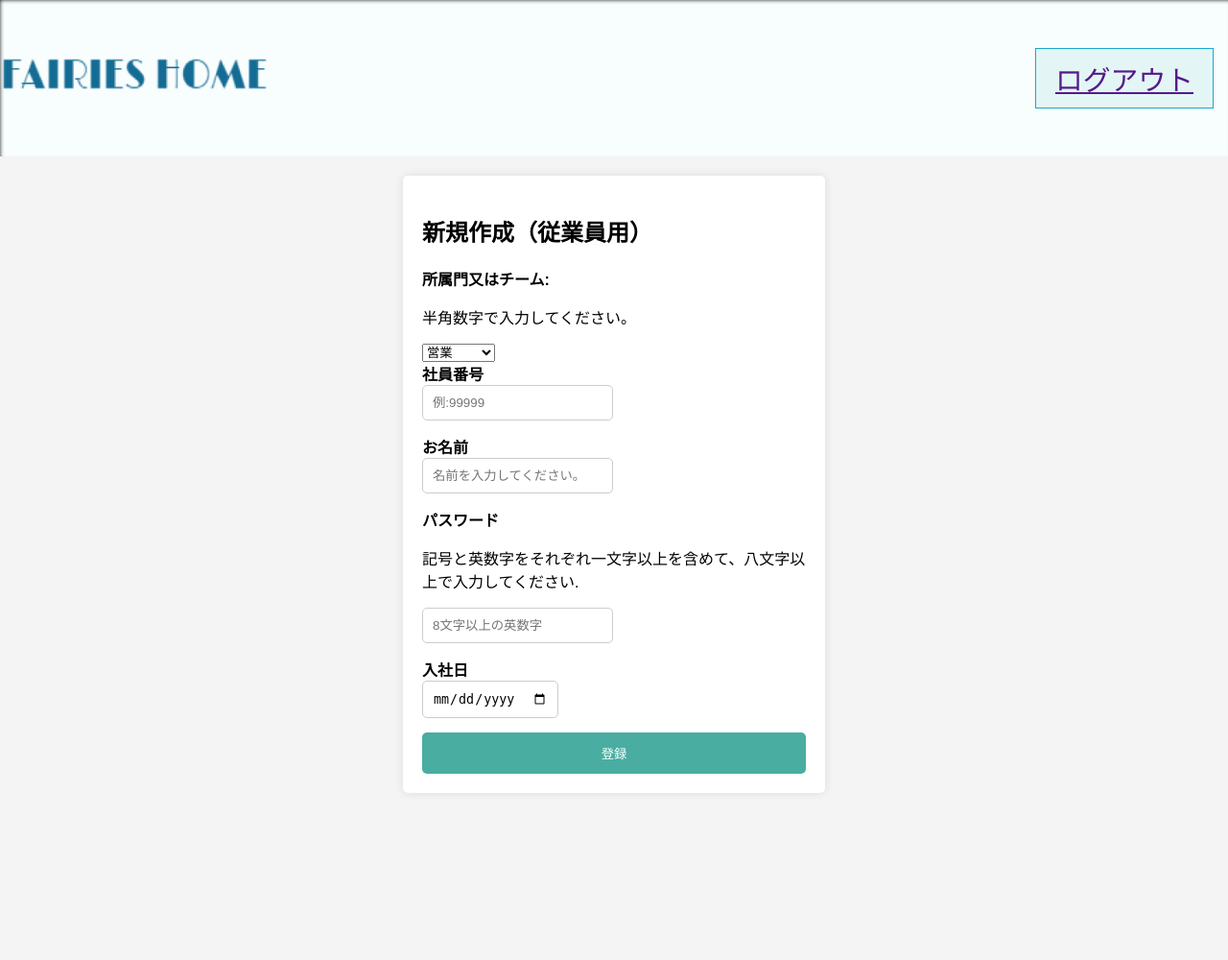
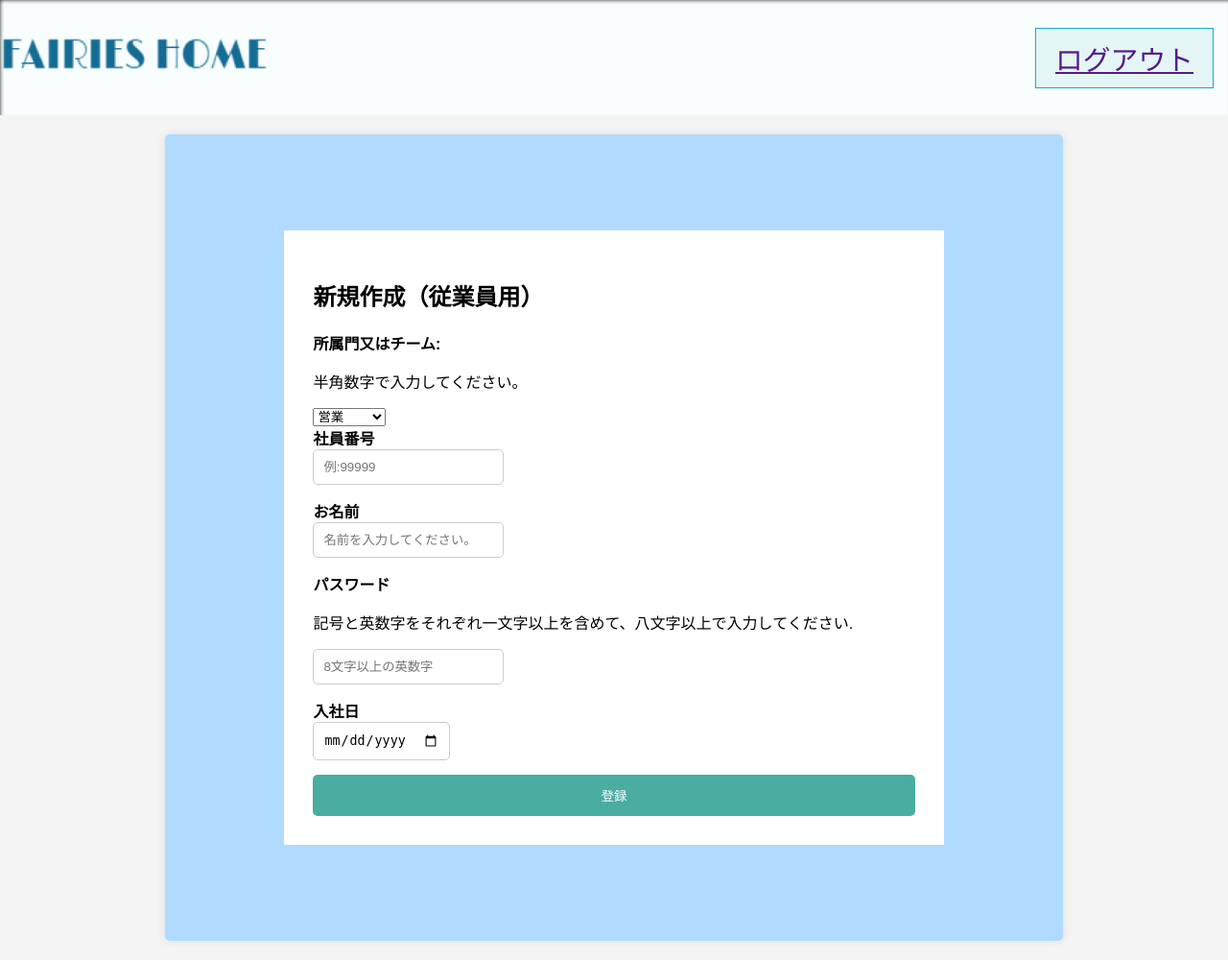
Before and after one commit to toma1128/Fairies, a PHP site: page /user_register.php in a window 1280 px wide. Shown: the whole page at 96% size. Before the commit the page ends 806 px from the top, so only its background shows below. Run offline with PHP 8.4, Linux system fonts and the light colour scheme; data that the repository does not hold is empty.

Commit message:
cssの枠組み作成

```diff
--- a/Fairies/php/user_register.css
+++ b/Fairies/php/user_register.css
@@ -6,7 +6,7 @@ body {
 }
 
 header {
-    height: 10%;
+    height: 10vh;
     text-align: center;
     background-color: #F8FEFE;
     padding: 20px 0;
@@ -68,12 +68,26 @@ header ul li {
 }
 
 main {
-    max-width: 400px;
+    max-width: 70%;
     margin: 20px auto;
     padding: 20px;
-    background-color: #fff;
+    background-color: #B0DAFF;
     border-radius: 5px;
     box-shadow: 0 0 10px rgba(0, 0, 0, 0.1);
+    /* 新しいスタイル */
+    display: flex;
+    justify-content: center;
+    align-items: center;
+    flex-direction: column;
+    height: 100vh;
+    /* 画面の高さいっぱいに表示 */
+}
+
+
+#screen {
+    width: 70%;
+    background-color: #fff;
+    padding: 30px;
 }
 
 form {
--- a/Fairies/php/user_register.php
+++ b/Fairies/php/user_register.php
@@ -91,11 +91,12 @@
 
     </header>
     <main>
-        <div>
+        <div id="screen">
             <div class="select">
                 <h2>新規作成（従業員用）</h2>
             </div>
             <form id="registrationForm" action="fairiesproject_register.php" method="POST" class="w-1/2 mx-8">
+
                 <div class="container" class="select">
                     <label for="team">所属門又はチーム:</label>
                     <p>半角数字で入力してください。</p>
```
